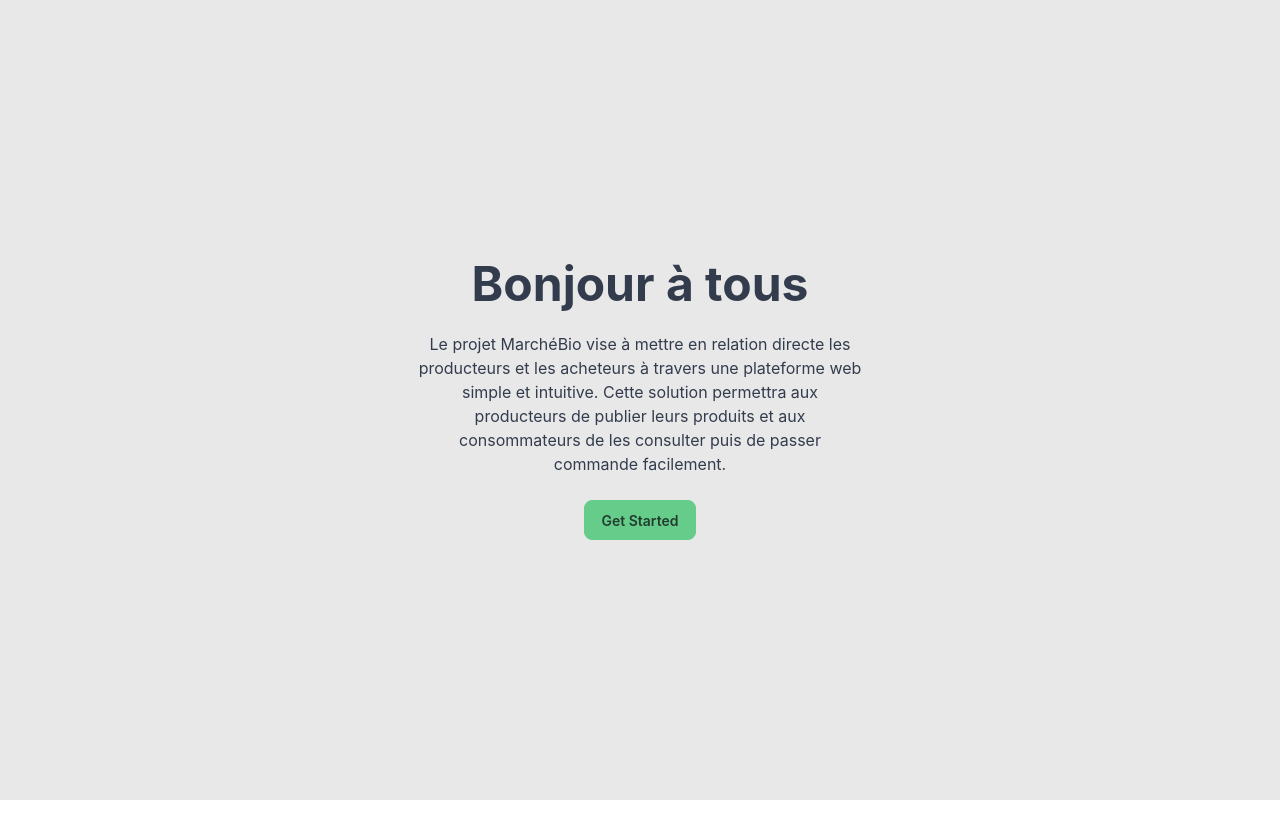
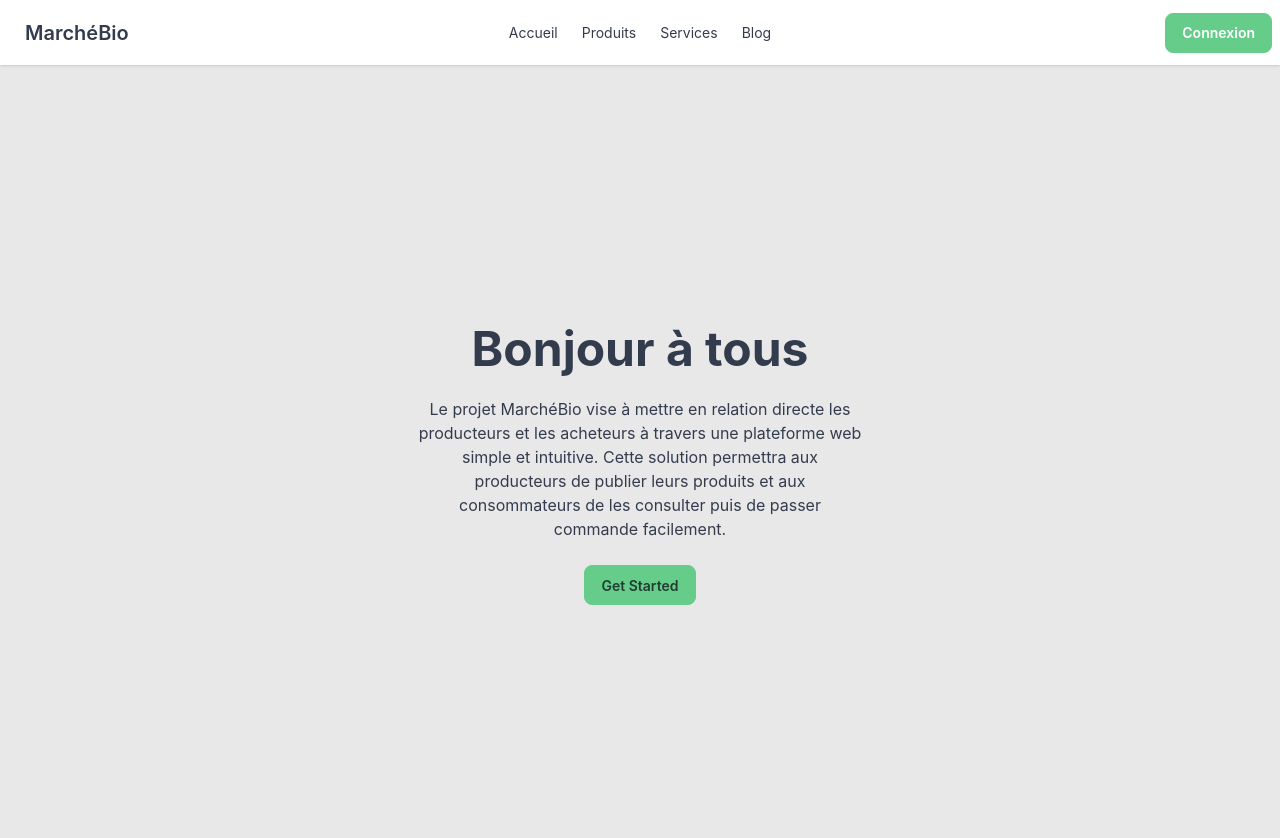
Before and after one commit to Andrew-Ndong/marchebio-frontend, a React (Vite) app: page / in a window 1280 px wide. Shown: the top 838 px of the page. Before the commit the page ends 800 px from the top, so only its background shows below. Built offline with nearby package versions, Linux system fonts and the light colour scheme.

Commit message:
Modification : Ajout de la route login et du layoutpublic pour la mise en page

```diff
--- a/src/routes/PublicRouter.jsx
+++ b/src/routes/PublicRouter.jsx
@@ -1,20 +1,26 @@
 import { Route, Routes } from 'react-router'
 
 import { Home, Produits, Services, Blog } from '@/pages/Public'
-import Error from '../_utils/Error'
+import Error from '@/utils/Error'
+import Login from '@/pages/Auth/Login'
+import Layoutpublic from '@/layouts/Layoutpublic'
 
 const PublicRouter = () => {
   return (
     <>
       <Routes>
+        <Route element={<Layoutpublic />}>
           <Route index element={<Home />} />
 
           <Route path='/home' element={<Home />} />
           <Route path='/produits' element={<Produits />} />
           <Route path='/services' element={<Services />} />
           <Route path='/blog' element={<Blog />} />
+          <Route path='/auth/login' element={<Login />} />
 
           <Route path='*' element={<Error />} />
+        </Route>
+
       </Routes>
     </>
   )
```
Lines whose indentation alone changed are shown as unchanged.
